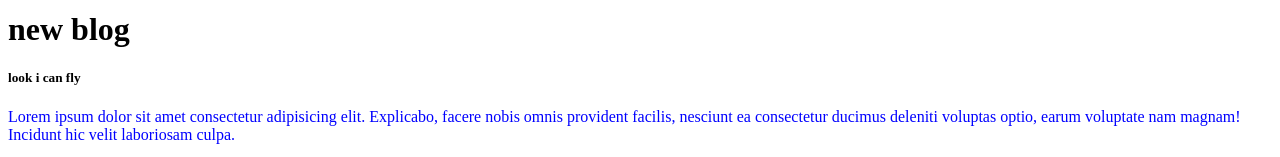
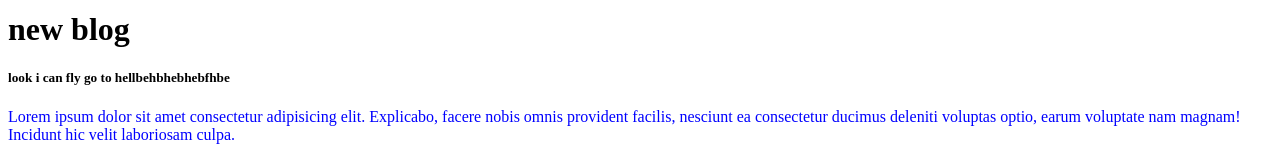
Before and after one commit to Subornapaul17/My-First-Repo, a plain HTML site: page index.html in a window 1280 px wide. Shown: the part 1354-1511 px from the top of the page. Drawn offline with Linux system fonts and the light colour scheme.

Commit message:
hell added

```diff
--- a/index.html
+++ b/index.html
@@ -18,7 +18,7 @@
     <img src="tea2.jpg" alt="tea3">
     <div>
         <h1>new blog</h1>
-        <h5>look i can fly</h5>
+        <h5>look i can fly go to hellbehbhebhebfhbe</h5>
         <p>Lorem ipsum dolor sit amet consectetur adipisicing elit. Explicabo, facere nobis omnis provident facilis, nesciunt ea consectetur ducimus deleniti voluptas optio, earum voluptate nam magnam! Incidunt hic velit laboriosam culpa.</p>
     </div>
 
```
